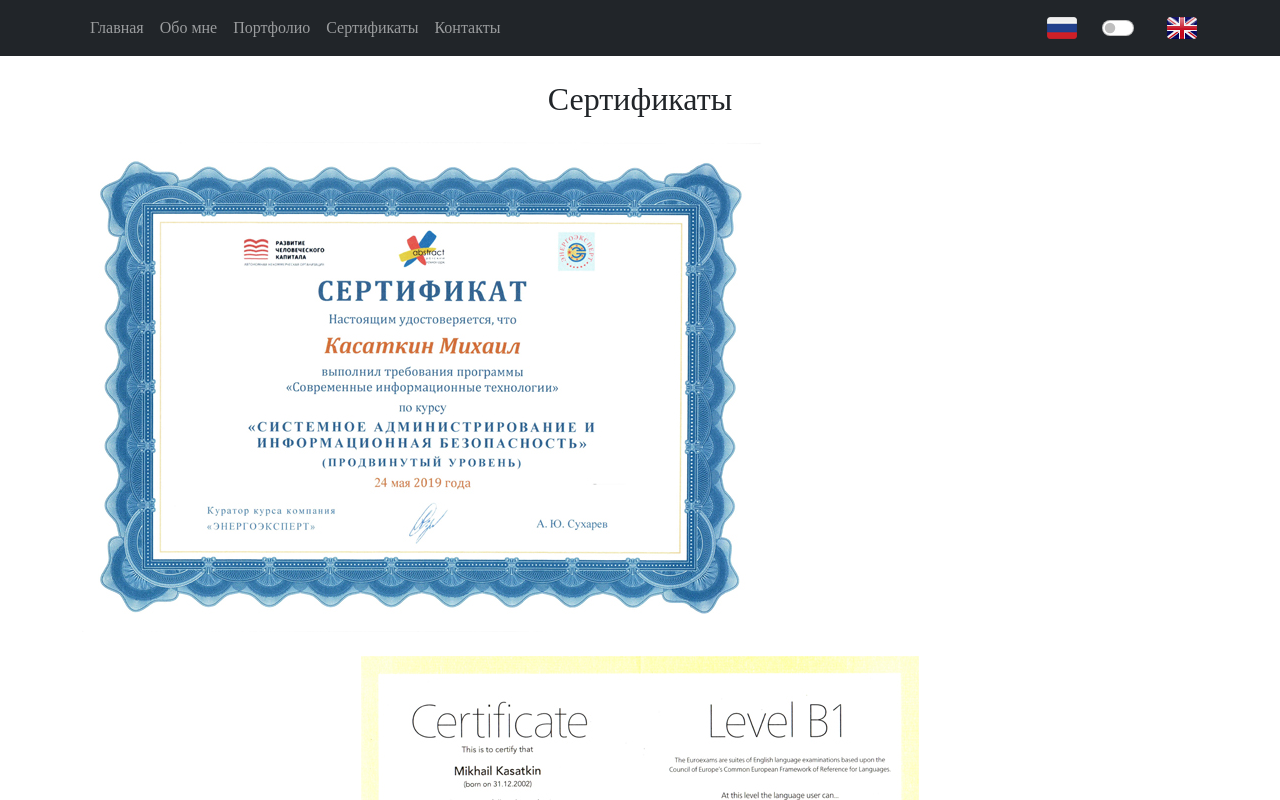
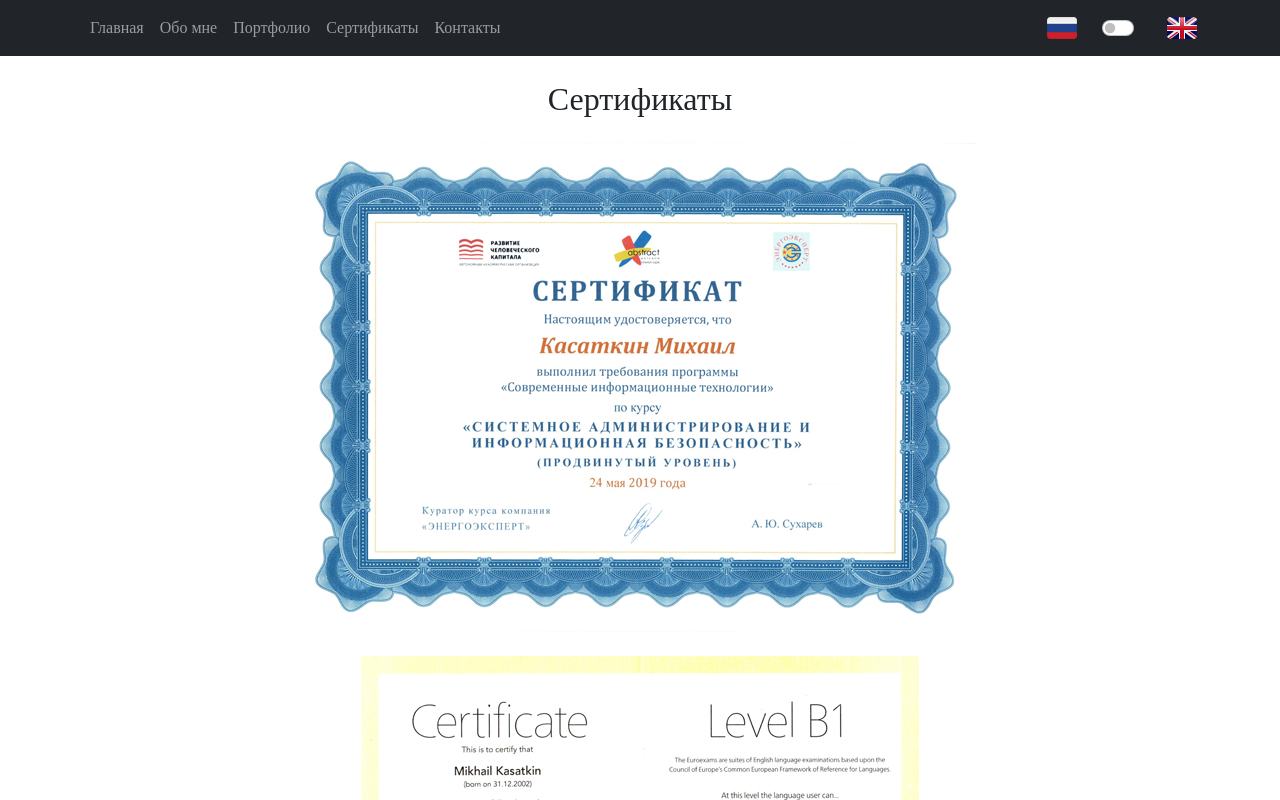
Before and after one commit to SteelBearr/mypage, a React (Create React App) app: page /#/certificates in a window 1280 px wide. Shown: the top 800 px of the page. Built offline with nearby package versions, Linux system fonts and the light colour scheme.

Commit message:
Созданы все разделы.

```diff
--- a/src/Pages/Certificates.js
+++ b/src/Pages/Certificates.js
@@ -13,7 +13,7 @@ class Certificates extends Component {
                 <h2 className="text-center m-4">Сертификаты</h2>
 
                     <Row>
-                        <Col>
+                        <Col style={{display:"flex",justifyContent:"center"}}>
                           <img
                                     src={sa}
                                     alt="work"/>
```
